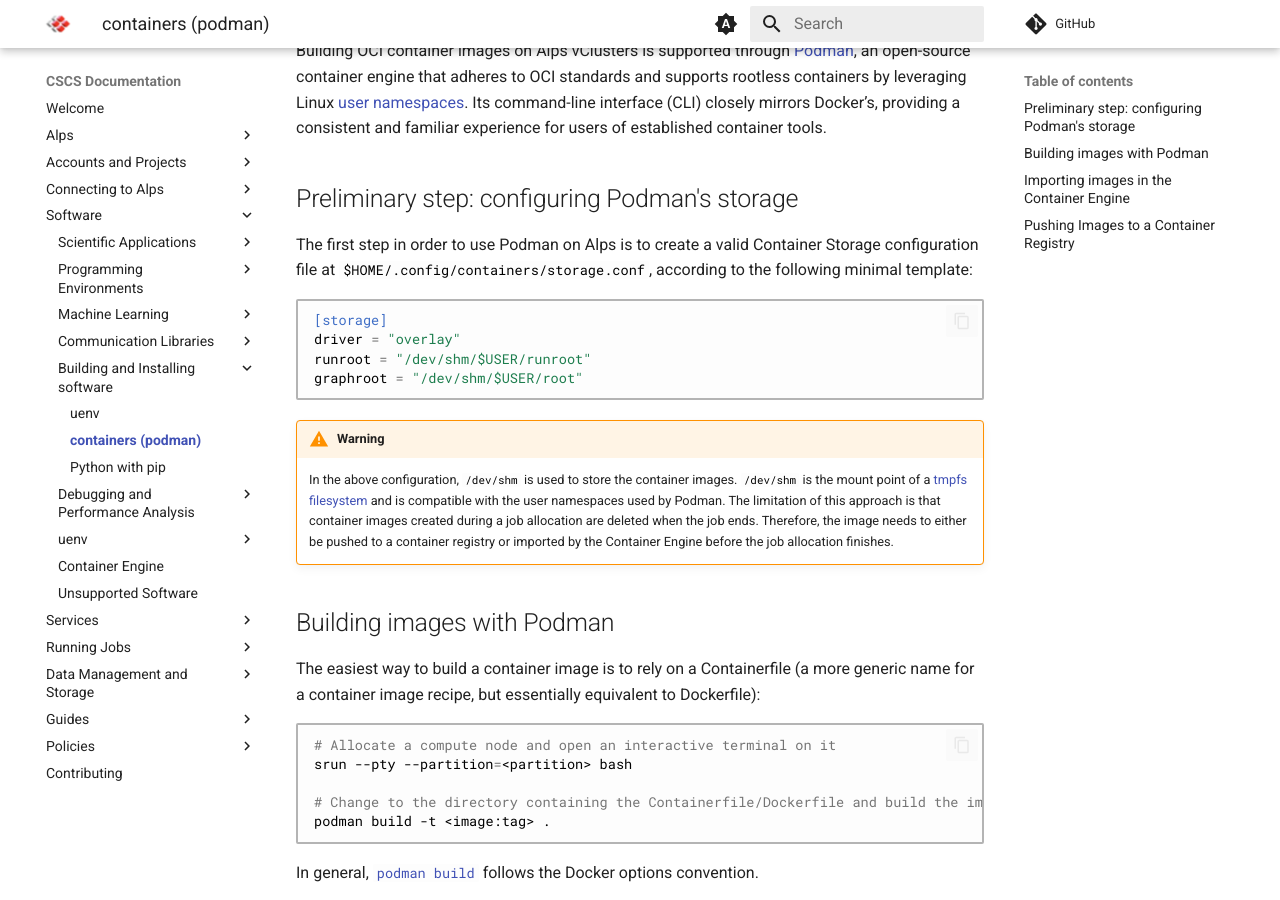
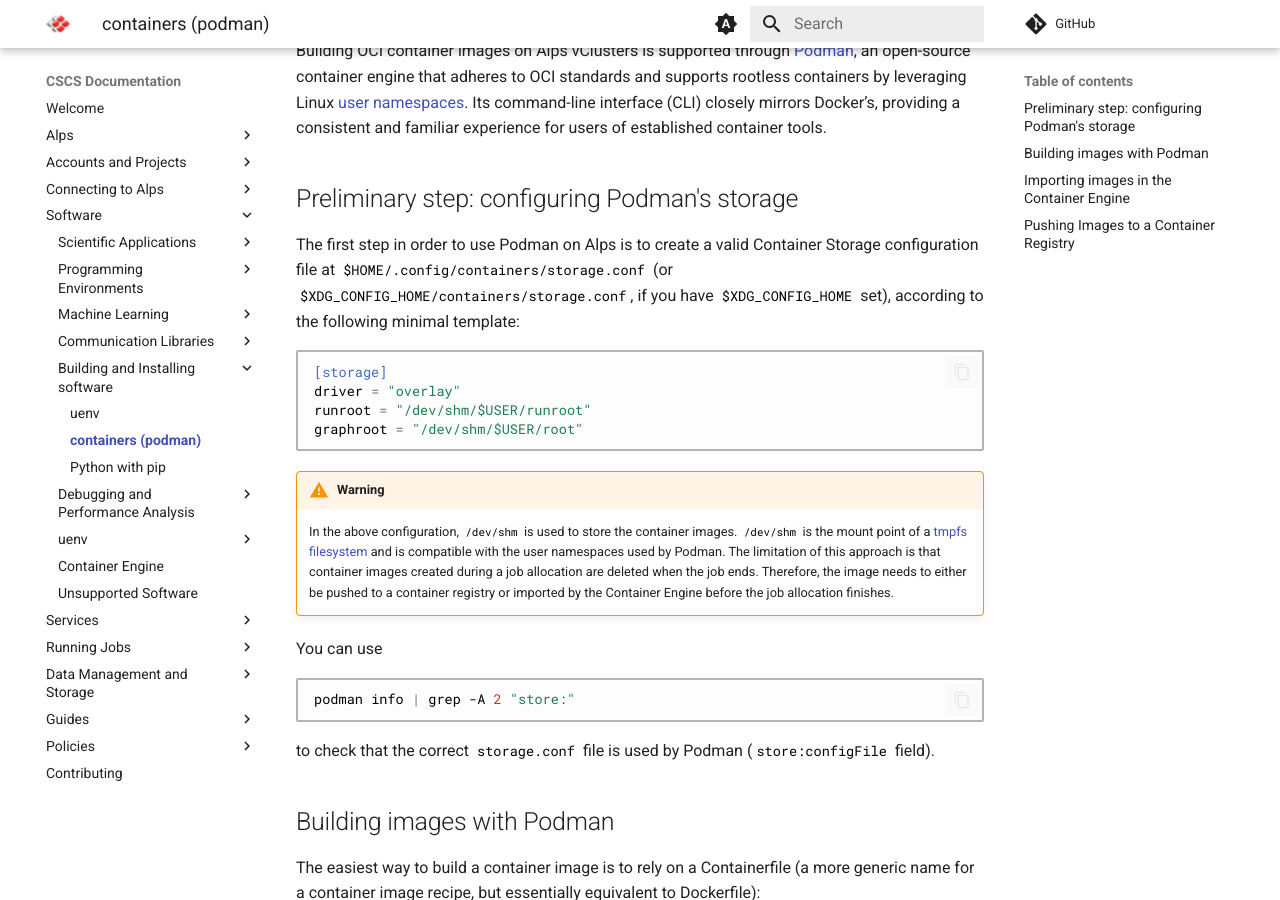
Before and after one commit to nickjbrowning/cscs-docs, an MkDocs documentation site: the page built from docs/build-install/containers.md, in a window 1280 px wide and 900 px high, scrolled down 284 px. Built offline with MkDocs 1.6.1 and Material for MkDocs 9.7.7, drawn with Linux system fonts in a browser that asks for light colours; comment, search, counter and statistics services are not loaded.

Commit message:
Update containers.md (#133)

````diff
--- a/docs/build-install/containers.md
+++ b/docs/build-install/containers.md
@@ -6,7 +6,7 @@
 
 ## Preliminary step: configuring Podman's storage
 
-The first step in order to use Podman on Alps is to create a valid Container Storage configuration file at `$HOME/.config/containers/storage.conf`, according to the following minimal template:
+The first step in order to use Podman on Alps is to create a valid Container Storage configuration file at `$HOME/.config/containers/storage.conf` (or `$XDG_CONFIG_HOME/containers/storage.conf`, if you have `$XDG_CONFIG_HOME` set), according to the following minimal template:
 
 ```toml
 [storage]
@@ -20,6 +20,14 @@
     `/dev/shm` is the mount point of a [tmpfs filesystem](https://www.kernel.org/doc/html/latest/filesystems/tmpfs.html#tmpfs) and is compatible with the user namespaces used by Podman.
     The limitation of this approach  is that container images created during a job allocation are deleted when the job ends.
     Therefore, the image needs to either be pushed to a container registry or imported by the Container Engine before the job allocation finishes.
+
+You can use
+
+```bash
+podman info | grep -A 2 "store:"
+```
+
+to check that the correct `storage.conf` file is used by Podman (`store:configFile` field).
 
 ## Building images with Podman
 
````
